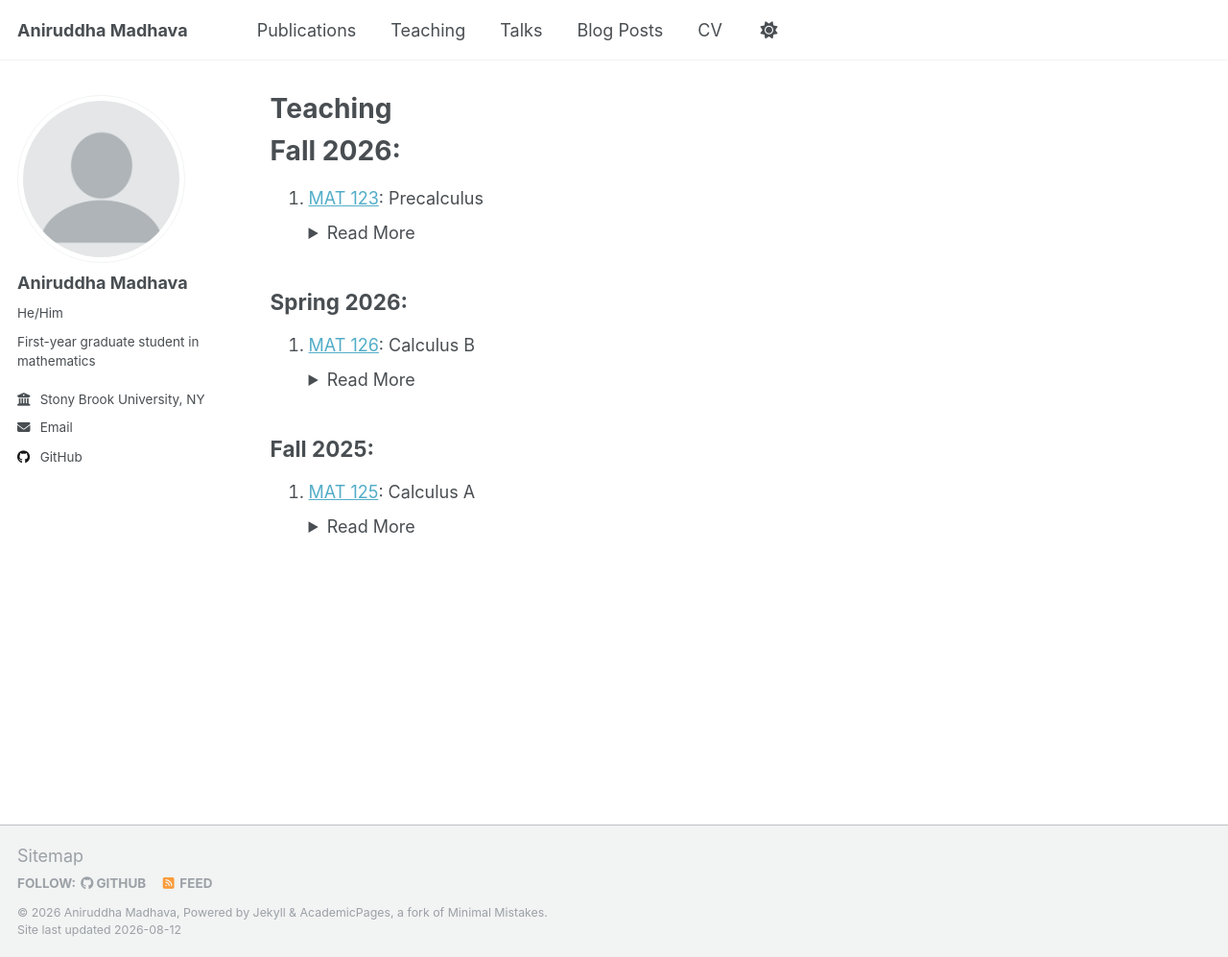
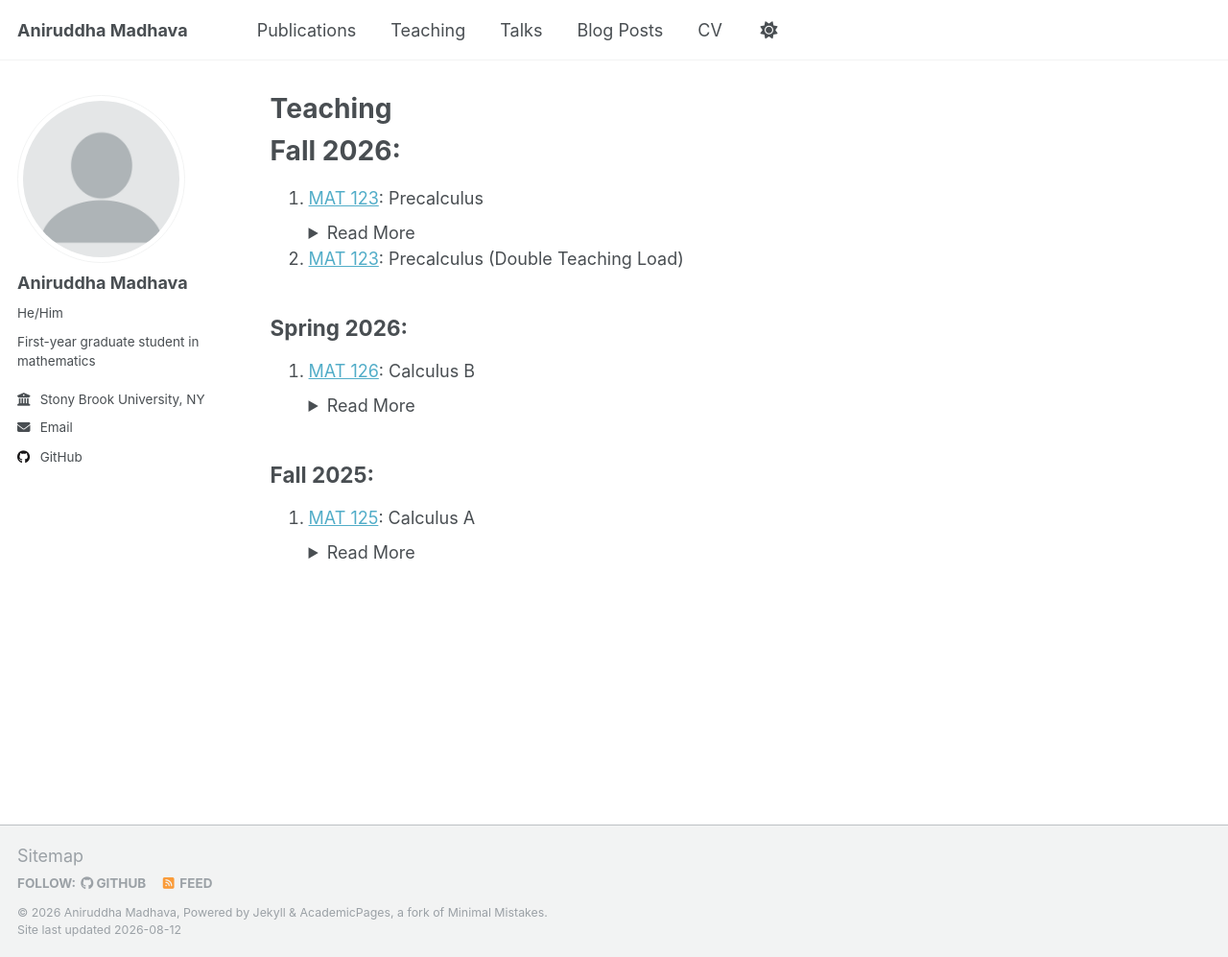
Before and after one commit to amadhava25/amadhava25.github.io, a Jekyll site: the page built from _pages/teaching.html, in a window 1280 px wide and 997 px high. Shown: the whole window at 96% size. Built offline with Jekyll 4.4.1, drawn with Linux system fonts in a browser that asks for light colours; a script that is not in the unit is left out.

Commit message:
updated teaching

```diff
--- a/_pages/teaching.html
+++ b/_pages/teaching.html
@@ -15,7 +15,8 @@ author_profile: true
 <ol>
 	<li><a href = https://www.math.stonybrook.edu/MAT123>MAT 123</a>: Precalculus</li>
 	<details><summary>Read More</summary> Comprehensive preparation for the regular calculus sequences, with introduction to derivatives, careful development of rational, exponential, logarithmic, and trigonometric functions, and their applications, asymptotics and limits, linear approximations, slope and derivatives, detailed curve sketching,, and general modeling examples.
-		<li><a href = https://www.math.stonybrook.edu/MAT123>: Precalculus (Double Teaching Load)</a></li>
+	</details>
+	<li><a href = https://www.math.stonybrook.edu/MAT123>MAT 123</a>: Precalculus (Double Teaching Load)</li>
 </ol>
 
 <h2>Spring 2026:</h2>
```
